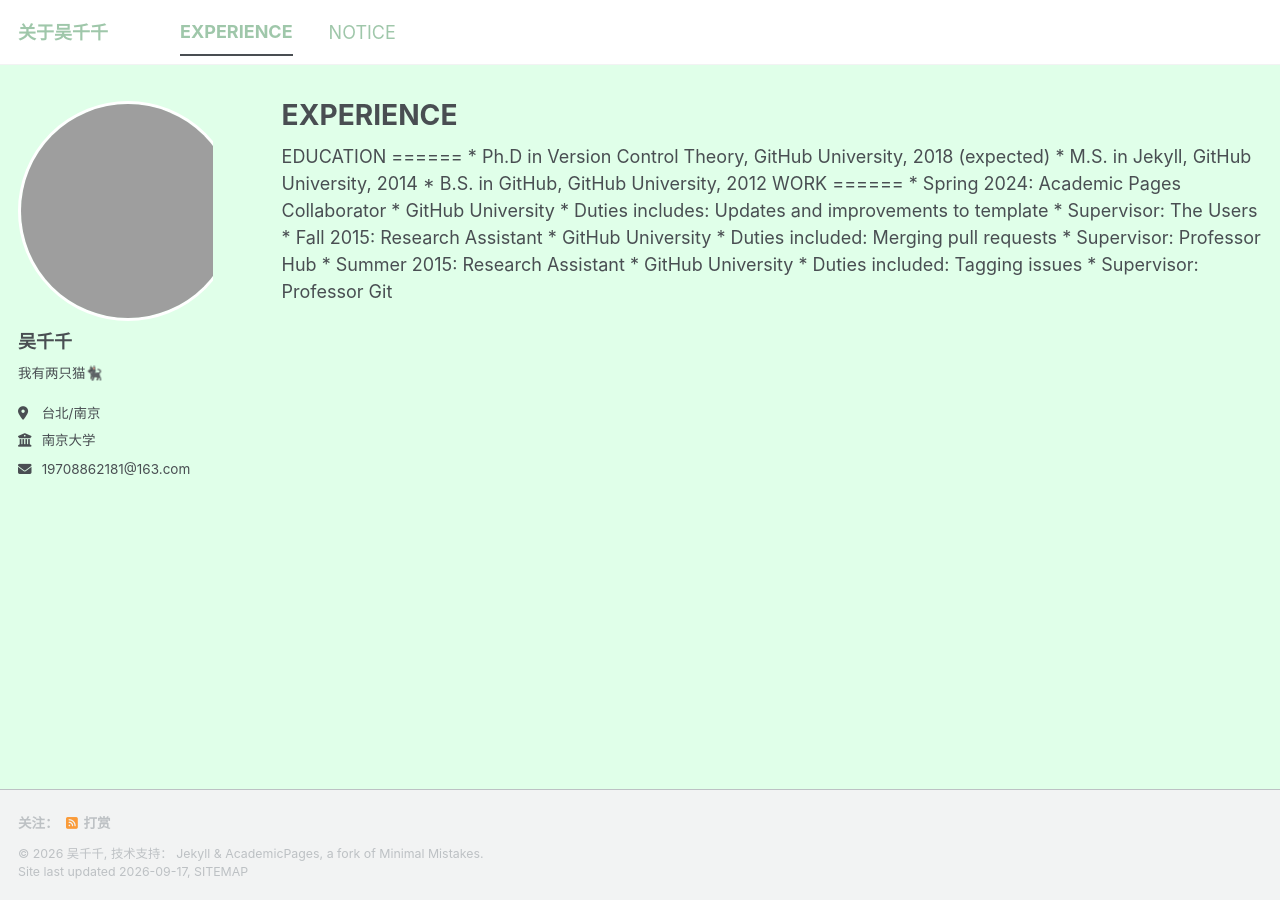
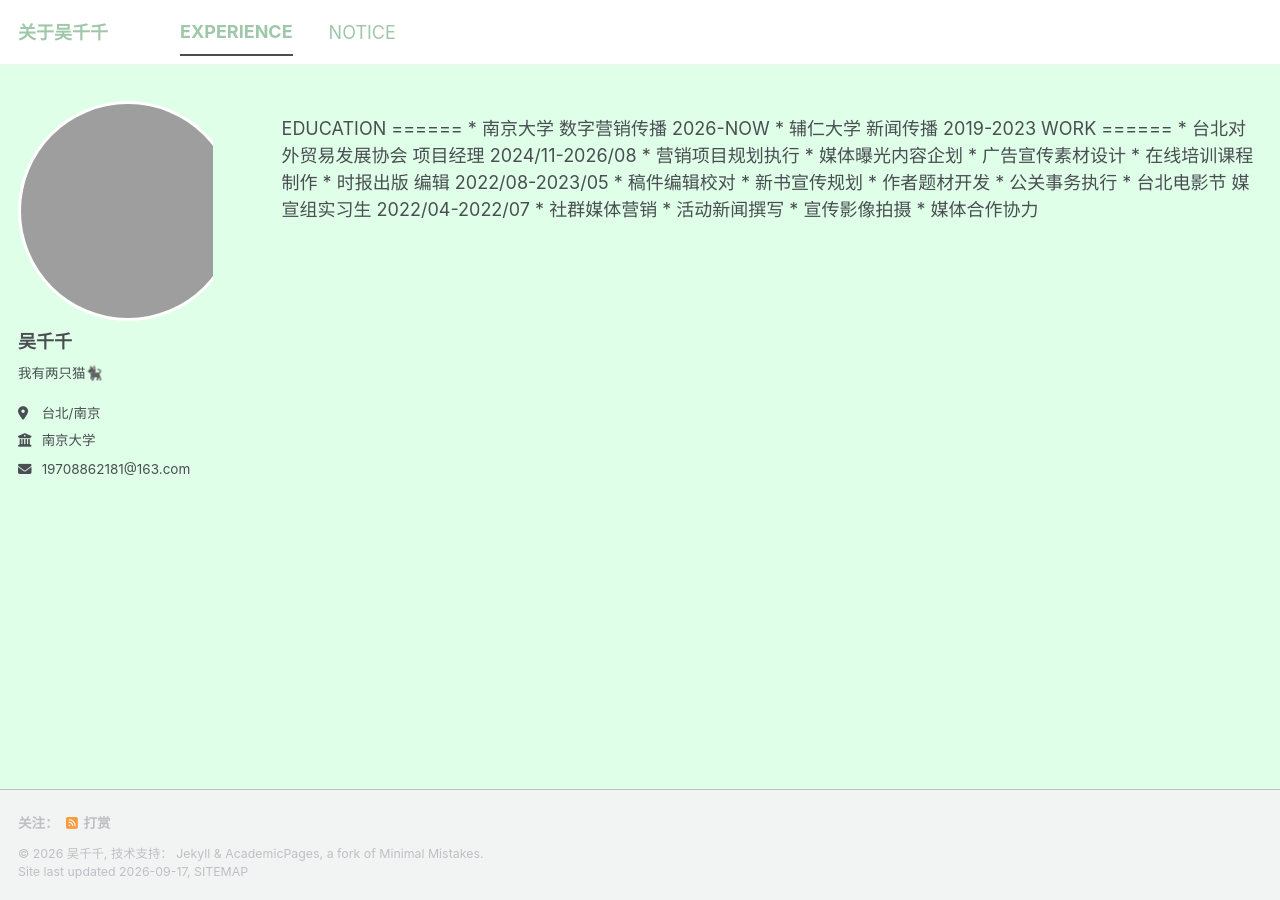
Before and after one commit to wuciancian0301/wuciancian0301.github.io, a Jekyll site: the page built from _pages/portfolio.html, in a window 1280 px wide. Built offline with Jekyll 4.4.1, drawn with Linux system fonts in a browser that asks for light colours; a style sheet for code colours, icons or effects is not loaded.

Commit message:
新增經歷

```diff
--- a/_pages/portfolio.html
+++ b/_pages/portfolio.html
@@ -1,31 +1,33 @@
 ---
 layout: archive
-title: "EXPERIENCE"
+title: ""
 permalink: /experience/
 author_profile: true
 ---
 
-{% include base_path %}
-
 EDUCATION
 ======
-* Ph.D in Version Control Theory, GitHub University, 2018 (expected)
-* M.S. in Jekyll, GitHub University, 2014
-* B.S. in GitHub, GitHub University, 2012
+
+* 南京大学 数字营销传播 2026-NOW
+* 辅仁大学 新闻传播 2019-2023
 
 WORK
 ======
-* Spring 2024: Academic Pages Collaborator
-  * GitHub University
-  * Duties includes: Updates and improvements to template
-  * Supervisor: The Users
 
-* Fall 2015: Research Assistant
-  * GitHub University
-  * Duties included: Merging pull requests
-  * Supervisor: Professor Hub
+* 台北对外贸易发展协会 项目经理 2024/11-2026/08
+  * 营销项目规划执行
+  * 媒体曝光内容企划
+  * 广告宣传素材设计
+  * 在线培训课程制作
 
-* Summer 2015: Research Assistant
-  * GitHub University
-  * Duties included: Tagging issues
-  * Supervisor: Professor Git
+* 时报出版 编辑 2022/08-2023/05
+  * 稿件编辑校对
+  * 新书宣传规划
+  * 作者题材开发
+  * 公关事务执行
+
+* 台北电影节 媒宣组实习生 2022/04-2022/07
+  * 社群媒体营销
+  * 活动新闻撰写
+  * 宣传影像拍摄
+  * 媒体合作协力
```
